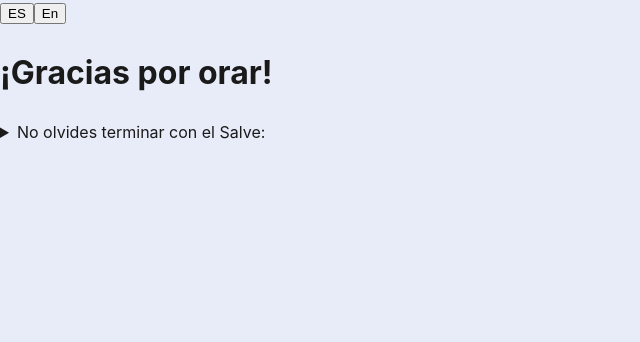
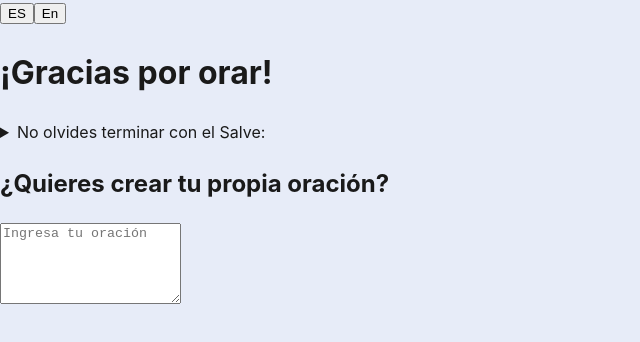
Before and after one commit to LuisDev912/Rosary-guide, a React (Vite) app: page /Rosary/end in a window 1280 px wide. Shown: the top 342 px of the page, without its empty margins (0-640 px from the left). Built offline with nearby package versions, Linux system fonts and the light colour scheme.

Commit message:
feat(structure): add a textarea and add semantic tags

```diff
--- a/src/pages/RosaryEnd.jsx
+++ b/src/pages/RosaryEnd.jsx
@@ -16,13 +16,23 @@ function RosaryEnd() {
         <main className="RosaryEnd-main">
             <h1>{t("end.title")}</h1>
 
-            <div className="prayer-reminder">
+            <section className="prayer-reminder">
                 <details>
                     <p>{t("prayers.hailHolyQueen.text")}</p>
                     <summary>{t("end.finalPrayerReminder")}
                     </summary>
                 </details>
-            </div>
+            </section>
+
+            <section className="custom-prayer">
+                <h2>{t("end.prayerQuestion")}</h2>
+
+                <textarea
+                    id="custom-prayer-input"
+                    rows="5"
+                    placeholder={t("end.prayerInputPlaceholder")}
+                />
+            </section>
         </main>
     );
 }
```
